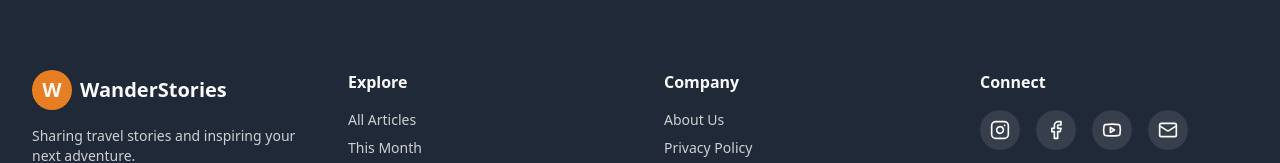
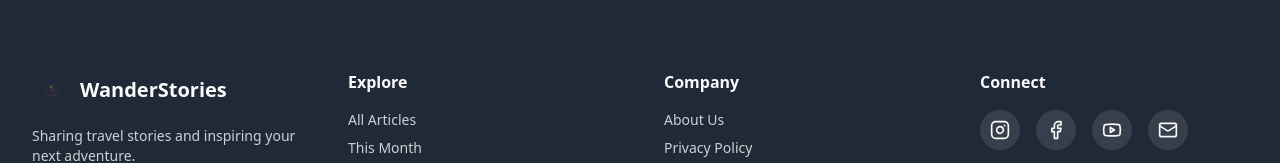
Before and after one commit to ciuprinvioleta-coder/travelverse-craft, a React (Vite) app: page / in a window 1280 px wide. Shown: the part 2771-2934 px from the top of the page. Built offline with nearby package versions, Linux system fonts and the light colour scheme; the HTML template or start-up script is replaced by a standard one.

Commit message:
Add logo to header

```diff
--- a/src/components/Layout/Footer.tsx
+++ b/src/components/Layout/Footer.tsx
@@ -1,5 +1,6 @@
 import { Link } from "react-router-dom";
 import { Facebook, Instagram, Mail, Youtube } from "lucide-react";
+import logo from "@/assets/logo.png";
 
 export const Footer = () => {
   return (
@@ -9,9 +10,11 @@ export const Footer = () => {
           {/* Brand */}
           <div className="col-span-1">
             <div className="flex items-center gap-2 mb-4">
-              <div className="w-10 h-10 rounded-full bg-accent flex items-center justify-center">
-                <span className="text-xl font-bold text-accent-foreground">W</span>
-              </div>
+              <img
+                src={logo}
+                alt="WanderStories"
+                className="w-10 h-10"
+              />
               <span className="text-xl font-bold">WanderStories</span>
             </div>
             <p className="text-primary-foreground/80 text-sm">
```
